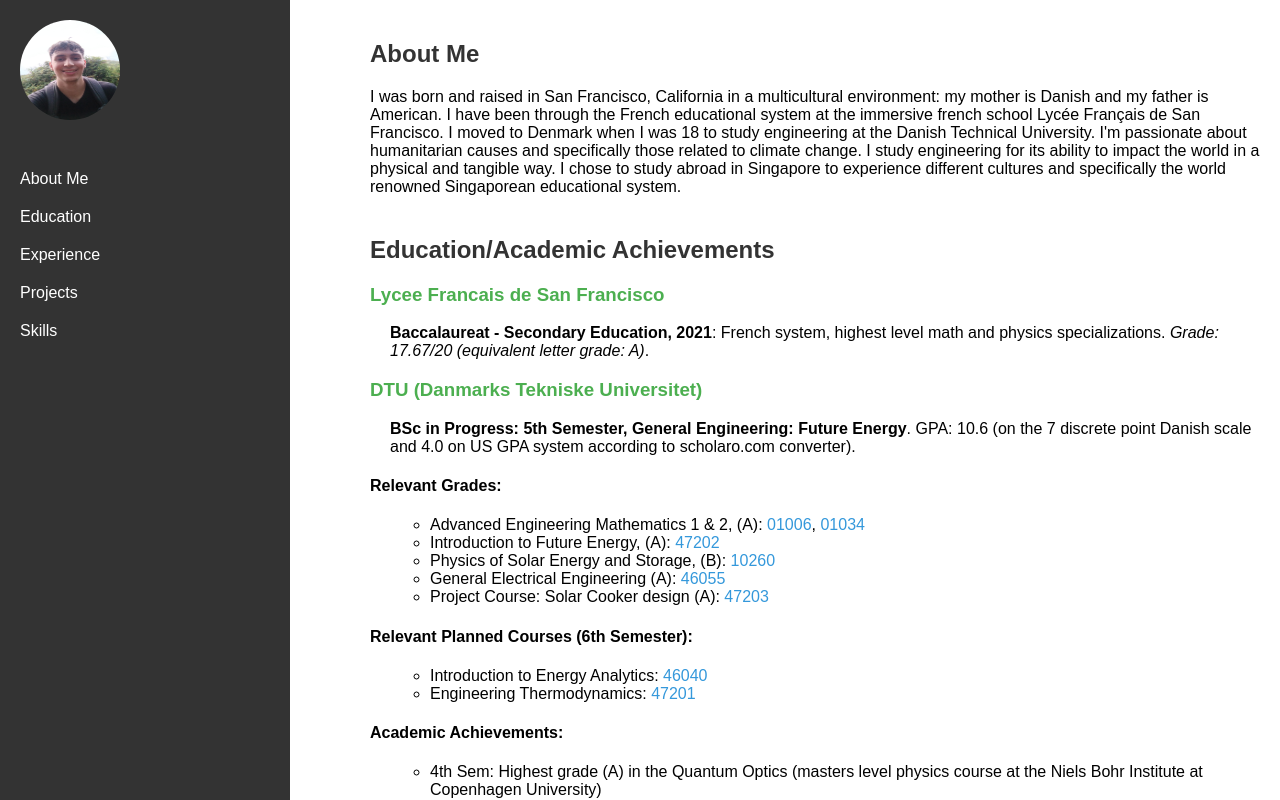
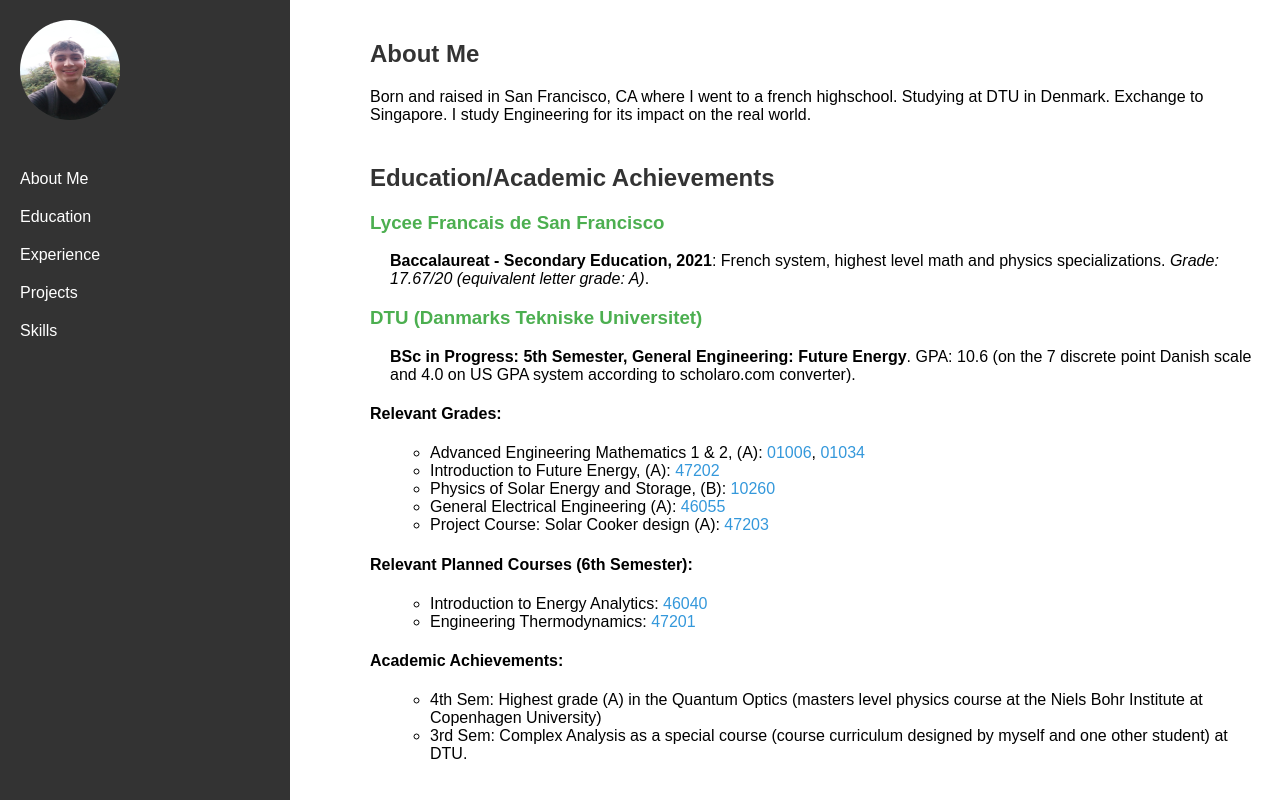
Before and after one commit to Nicholas-Kryger-Nelson/Nicholas-Kryger-Nelson.github.io, a plain HTML site: page index.html in a window 1280 px wide. Drawn offline with Linux system fonts and the light colour scheme.

Commit message:
Update index.html

```diff
--- a/index.html
+++ b/index.html
@@ -22,7 +22,7 @@
     <div class="main-content">
         <section id="about-me">
             <h2>About Me</h2>
-            <p>I was born and raised in San Francisco, California in a multicultural environment: my mother is Danish and my father is American. I have been through the French educational system at the immersive french school Lycée Français de San Francisco. I moved to Denmark when I was 18 to study engineering at the Danish Technical University. I'm passionate about humanitarian causes and specifically those related to climate change. I study engineering for its ability to impact the world in a physical and tangible way. I chose to study abroad in Singapore to experience different cultures and specifically the world renowned Singaporean educational system.
+            <p> Born and raised in San Francisco, CA where I went to a french highschool. Studying at DTU in Denmark. Exchange to Singapore. I study Engineering for its impact on the real world.
             </p>
         </section>
         <section id="education">
```
